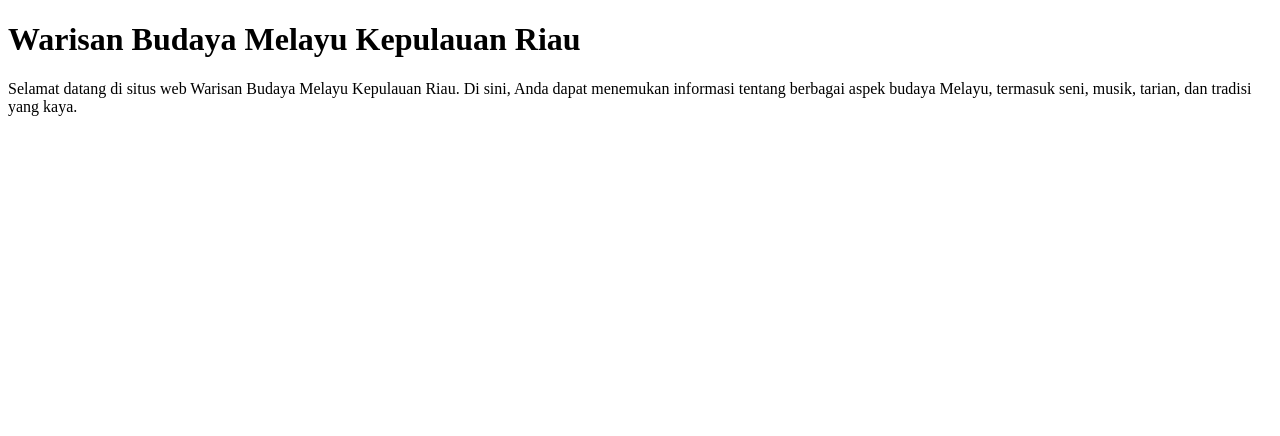
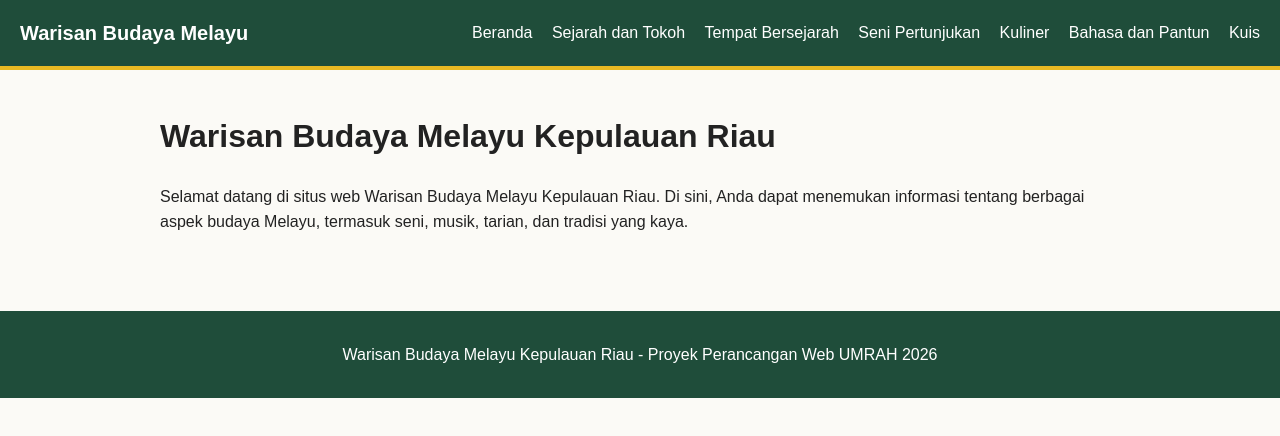
Before and after one commit to naufalabdurrafi/warisan-budaya-melayu, a plain HTML site: page index.html in a window 1280 px wide. Drawn offline with Linux system fonts and the light colour scheme.

Commit message:
feat: tambah fondasi template, style global, dan menu hamburger

```diff
--- a/css/style.css
+++ b/css/style.css
@@ -1 +1,104 @@
 /* style utama untuk website Warisan Budaya Melayu */
+
+/* style.css : gaya global (dipakai semua halaman) */
+
+/* Warna utama. Ganti di sini kalau desain sudah final. */
+:root {
+  --warna-utama: #1f4d3a;
+  --warna-aksen: #e8b923;
+  --warna-teks: #222222;
+  --warna-latar: #fbfaf6;
+}
+
+* {
+  box-sizing: border-box;
+}
+
+body {
+  margin: 0;
+  font-family: Arial, sans-serif;
+  line-height: 1.6;
+  color: var(--warna-teks);
+  background-color: var(--warna-latar);
+}
+
+img {
+  max-width: 100%;
+}
+
+main {
+  max-width: 1000px;
+  margin: 0 auto;
+  padding: 20px;
+}
+
+/* Header dan menu */
+header {
+  background-color: var(--warna-utama);
+  padding: 10px 20px;
+  border-bottom: 4px solid var(--warna-aksen);
+}
+
+.logo {
+  color: white;
+  font-size: 20px;
+  font-weight: bold;
+  text-decoration: none;
+}
+
+nav a {
+  display: block;
+  color: white;
+  text-decoration: none;
+  padding: 10px 0;
+}
+
+nav a:hover {
+  color: var(--warna-aksen);
+}
+
+/* Di HP: menu disembunyikan, tampil saat tombol diklik */
+nav {
+  display: none;
+}
+
+nav.terbuka {
+  display: block;
+}
+
+#tombol-menu {
+  float: right;
+  padding: 6px 12px;
+  cursor: pointer;
+}
+
+/* Di layar lebar: menu tampil mendatar, tombol disembunyikan */
+@media (min-width: 800px) {
+  #tombol-menu {
+    display: none;
+  }
+
+  header {
+    display: flex;
+    justify-content: space-between;
+    align-items: center;
+  }
+
+  nav {
+    display: block;
+  }
+
+  nav a {
+    display: inline-block;
+    margin-left: 15px;
+  }
+}
+
+/* Footer */
+footer {
+  background-color: var(--warna-utama);
+  color: white;
+  text-align: center;
+  padding: 15px;
+  margin-top: 40px;
+}
--- a/index.html
+++ b/index.html
@@ -1,14 +1,39 @@
 <!DOCTYPE html>
 <html lang="id">
 <head>
-    <meta charset="UTF-8">
-    <meta name="viewport" content="width=device-width, initial-scale=1.0">
-    <title>Warisan Budaya Melayu</title>
-    <link rel="stylesheet" href="css/style.css">
-    <script src="js/script.js" defer></script>
+  <meta charset="UTF-8">
+  <meta name="viewport" content="width=device-width, initial-scale=1.0">
+  <title>Warisan Budaya Melayu</title>
+
+  <link rel="stylesheet" href="css/style.css">
+  <!-- <link rel="stylesheet" href="css/beranda.css"> -->
+  <script src="js/script.js" defer></script>
+  <!-- <script src="js/beranda.js" defer></script> -->
 </head>
 <body>
+
+  <header>
+    <a class="logo" href="index.html">Warisan Budaya Melayu</a>
+    <button id="tombol-menu">Menu</button>
+    <nav id="menu">
+      <a href="index.html">Beranda</a>
+      <a href="html/sejarah-tokoh.html">Sejarah dan Tokoh</a>
+      <a href="html/tempat-bersejarah.html">Tempat Bersejarah</a>
+      <a href="html/seni-pertunjukan.html">Seni Pertunjukan</a>
+      <a href="html/kuliner.html">Kuliner</a>
+      <a href="html/bahasa-pantun.html">Bahasa dan Pantun</a>
+      <a href="html/kuis.html">Kuis</a>
+    </nav>
+  </header>
+
+  <main>
     <h1>Warisan Budaya Melayu Kepulauan Riau</h1>
     <p>Selamat datang di situs web Warisan Budaya Melayu Kepulauan Riau. Di sini, Anda dapat menemukan informasi tentang berbagai aspek budaya Melayu, termasuk seni, musik, tarian, dan tradisi yang kaya.</p>
+  </main>
+
+  <footer>
+    <p>Warisan Budaya Melayu Kepulauan Riau - Proyek Perancangan Web UMRAH 2026</p>
+  </footer>
+
 </body>
 </html>
--- a/js/script.js
+++ b/js/script.js
@@ -1 +1,10 @@
 // Script utama untuk website Warisan Budaya Melayu
+
+// script.js : menu hamburger (dipakai semua halaman)
+
+const tombolMenu = document.getElementById("tombol-menu");
+const menu = document.getElementById("menu");
+
+tombolMenu.addEventListener("click", function () {
+  menu.classList.toggle("terbuka");
+});
```
Also changed, not shown: html/tamplate.html (added, +39 -0 lines), 1 other file.
